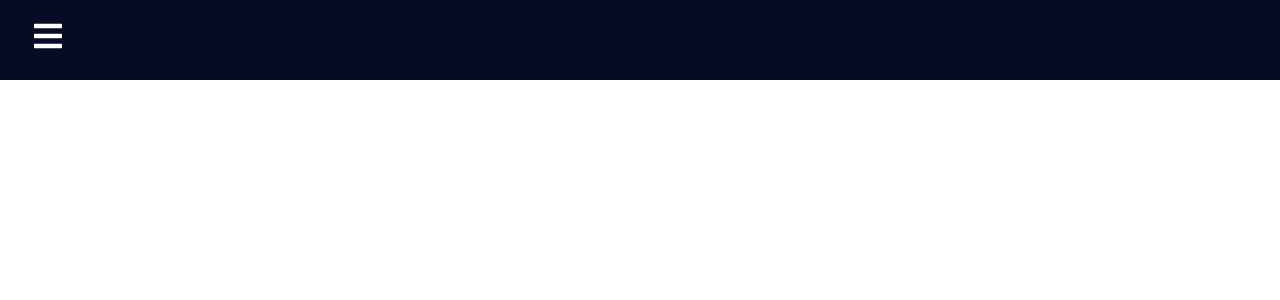
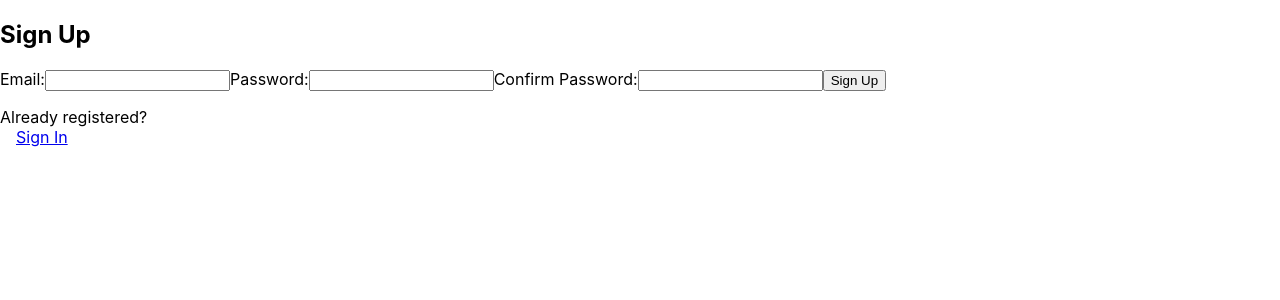
Before and after one commit to keeganreid/EduSpace, a React (Create React App) app in the folder eduspace/: page /signup in a window 1280 px wide. Before the commit this address had no page. Shown: the top 300 px of the page. Built offline with nearby package versions, Linux system fonts and the light colour scheme; no server answers.

Commit message:
Authentication mostly working

```diff
--- a/eduspace/package.json
+++ b/eduspace/package.json
@@ -6,7 +6,10 @@
     "@testing-library/jest-dom": "^5.16.5",
     "@testing-library/react": "^13.4.0",
     "@testing-library/user-event": "^13.5.0",
+    "firebase": "^9.10.0",
+    "firebase-admin": "^11.0.1",
     "react": "^18.2.0",
+    "react-bootstrap": "^2.5.0",
     "react-dom": "^18.2.0",
     "react-icons": "^4.4.0",
     "react-router-dom": "^6.4.1",
--- a/eduspace/src/App.js
+++ b/eduspace/src/App.js
@@ -1,16 +1,31 @@
 
 import React from "react";
+import AddUser from "./components/addUser";
 import SideBar from "./components/SideBar";
 import Pages from "./pages/Pages";
+import { AuthProvider } from './contexts/auth-context';
 
+
+/* function App() {
+  return (
+    <div className="App">
+      <SideBar/>
+      <Pages/>
+    </div>
+  );
+}
+
+*/
 
 function App() {
   return (
     <div className="App">
-      <SideBar/>
-     <Pages/>
+      <AuthProvider>
+      <Pages/>
+      </AuthProvider>
     </div>
   );
 }
 
+
 export default App;
--- /dev/null
+++ b/eduspace/src/components/addUser.jsx
@@ -0,0 +1,32 @@
+import React, {useState} from 'react';
+import {addDoc} from 'firebase/firestore';
+import {users} from '../lib/firestore-collections';
+
+function AddUser() {
+    const [name, setName] = useState('');
+
+
+function handleSubmit(e){
+e.preventDefault();
+if (name === ''){
+    return;
+}
+
+alert(name);
+
+
+addDoc(users, {name});
+
+}
+
+  return (
+    <div>
+    <form onSubmit={handleSubmit}>
+        <input type='text' id = 'name' value={name} onChange = {e => setName(e.target.value)}/>
+        <button type='submit'>Add user</button>
+    </form>
+    </div>
+  )
+}
+
+export default AddUser
--- /dev/null
+++ b/eduspace/src/contexts/auth-context.js
@@ -0,0 +1,58 @@
+import React, { createContext, useContext, useState, useEffect } from 'react';
+import { auth, methods} from '../lib/init-firebase';
+import {users} from '../lib/firestore-collections';
+import {setDoc, doc} from 'firebase/firestore';
+
+const AuthContext = createContext()
+
+export function useAuth() {
+    return useContext(AuthContext)
+}
+
+export function AuthProvider({ children }) {
+
+    const [currentUser, setCurrentUser] = useState()
+    const [loading, setLoading] = useState(true)
+
+    function signup(email, password) {
+        methods.createUserWithEmailAndPassword(auth, email, password).then(
+          cred =>{
+            let data = {
+                email: cred.user.email
+            };
+            return setDoc(doc(users, cred.user.uid), data);
+
+          }
+        )
+    }
+
+    function login(email, password) {
+        return methods.signInWithEmailAndPassword(auth, email, password)
+    }
+
+    function logout() {
+        return methods.signOut(auth)
+    }
+
+    useEffect(() => {
+        const unsubscribe = methods.onAuthStateChanged(auth, (user) => {
+            setCurrentUser(user)
+            setLoading(false)
+        })
+
+        return unsubscribe
+    }, [])
+
+    const value = {
+        currentUser,
+        signup,
+        login,
+        logout
+    }
+
+    return (
+        <AuthContext.Provider value={value}>
+            {!loading && children}
+        </AuthContext.Provider>
+    )
+}
--- /dev/null
+++ b/eduspace/src/lib/firestore-collections.js
@@ -0,0 +1,4 @@
+import {collection} from 'firebase/firestore';
+import {db} from './init-firebase';
+
+export const users = collection(db, 'user');
--- /dev/null
+++ b/eduspace/src/lib/init-firebase.js
@@ -0,0 +1,33 @@
+import { getFirestore } from 'firebase/firestore';
+//import { initializeApp } from "firebase/app";
+//import { getAuth, initializeAuth } from "firebase/auth";
+
+import { initializeApp } from 'firebase/app'
+import { getAuth, createUserWithEmailAndPassword, signInWithEmailAndPassword, signOut, onAuthStateChanged } from 'firebase/auth'
+
+
+
+const app = initializeApp({
+  apiKey: 'AIzaSyAoBmkEwOiWo9t6BhSbhI_U0C2njZZ2wbE',
+  authDomain: 'eduspace-ed18f.firebaseapp.com',
+  databaseURL:
+    'https://eduspace-ed18f-default-rtdb.europe-west1.firebasedatabase.app',
+  projectId: 'eduspace-ed18f',
+  storageBucket: 'eduspace-ed18f.appspot.com',
+  messagingSenderId: '550728806435',
+  appId: '1:550728806435:web:2ccf46f9f302ce867ac196',
+});
+
+export const auth = getAuth(app);
+
+
+export const db = getFirestore(app);
+
+export const methods = {
+  createUserWithEmailAndPassword,
+  signInWithEmailAndPassword,
+  onAuthStateChanged,
+  signOut
+}
+
+export default app;
--- a/eduspace/src/pages/Pages.jsx
+++ b/eduspace/src/pages/Pages.jsx
@@ -1,13 +1,15 @@
 import React from 'react';
 import Home from './Home';
 import Login from './Login';
+import SignUp from './SignUp';
 import {Routes, Route} from 'react-router-dom';
 
 function Pages() {
   return (
     <Routes>
-        <Route path='/' element={<Home/>}/>
-        <Route path='/login' element={<Login/>}/>
+        <Route exact path='/' element={<Home/>}/>
+        <Route exact path='/login' element={<Login/>}/>
+        <Route exact path='/signup' element={<SignUp/>}/>
     </Routes>
   )
 }
--- /dev/null
+++ b/eduspace/src/pages/SignUp.jsx
@@ -0,0 +1,98 @@
+import React, { useRef, useState} from 'react';
+import { useAuth } from '../contexts/auth-context';
+import { NavLink, useNavigate } from 'react-router-dom';
+
+const SignUp = () => {
+    const emailRef = useRef()
+    const passwordRef = useRef()
+    const passwordConfirmRef = useRef()
+    const { signup } = useAuth()
+    const navigate = useNavigate()
+
+    const [error, setError] = useState("")
+    const [loading, setLoading] = useState(false)
+
+
+
+    async function handleSubmit(e) {
+        e.preventDefault();
+
+        if ((!(/^\w+([\.-]?\w+)*@\w+([\.-]?\w+)*(\.\w{2,3})+$/.test(emailRef.current.value))) ||
+        (emailRef.current.value.substring(emailRef.current.value.indexOf('@') + 1) !== "sun.ac.za") )
+        {
+          return setError("Please enter a valid Stellenbosch University email address.");
+        }
+
+        if (passwordRef.current.value.length < 6){
+            return setError("Please enter a password of at least 6 characters.");
+        }
+
+        if (passwordRef.current.value !== passwordConfirmRef.current.value) {
+            return setError("Passwords do not match.");
+        }
+
+
+        try {
+            setError("")
+            setLoading(true)
+            await signup(emailRef.current.value, passwordRef.current.value)
+            navigate("/")
+        } catch(e) {
+            console.log(e)
+            setError("Failed to create an account")
+        }
+
+        setLoading(false)
+    }
+
+    return (
+        <>
+            <section>
+                <p className={"errmsg"} aria-live="assertive">{error}</p>
+                <h1>Sign Up</h1>
+                <form onSubmit={handleSubmit}>
+                    <label htmlFor="email">
+                        Email:
+                    </label>
+                    <input
+                        type="text"
+                        id="email"
+                        ref={emailRef}
+                        autoComplete="off"
+                        required
+                    />
+
+                    <label htmlFor="password">
+                        Password:
+                    </label>
+                    <input
+                        type="password"
+                        id="password"
+                        required
+                        ref={passwordRef}
+                    />
+
+                    <label htmlFor="confirm_pwd">
+                        Confirm Password:
+                    </label>
+                    <input
+                        type="password"
+                        id="confirm_pwd"
+                        required
+                        ref={passwordConfirmRef}
+                    />
+
+                    <button disabled={loading}>Sign Up</button>
+                </form>
+                <p>
+                    Already registered?<br />
+                    <span className="line">
+                        <NavLink to="/login">Sign In</NavLink>
+                    </span>
+                </p>
+            </section>
+        </>
+    )
+}
+
+export default SignUp;
```
Also changed, not shown: eduspace/src/components/listUsers.jsx (added, +41 -0 lines), 1 other file (tests, documents, lock files or other folders).
